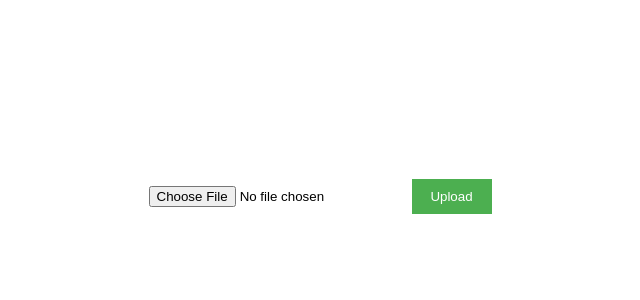
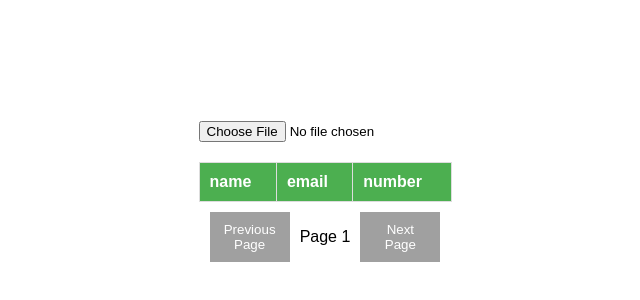
Before and after one commit to SurajAg1/contact_file_upload_frontend, a React (Create React App) app: page / in a window 1280 px wide. Shown: the part 204-504 px from the top of the page, without its empty margins (315-955 px from the left). Built offline with nearby package versions, Linux system fonts and the light colour scheme.

Commit message:
frontend

```diff
--- a/package.json
+++ b/package.json
@@ -10,7 +10,8 @@
     "react": "^18.2.0",
     "react-dom": "^18.2.0",
     "react-scripts": "5.0.1",
-    "web-vitals": "^2.1.4"
+    "web-vitals": "^2.1.4",
+    "xlsx": "^0.18.5"
   },
   "scripts": {
     "start": "react-scripts start",
--- a/src/App.js
+++ b/src/App.js
@@ -1,4 +1,5 @@
 import React, { useState } from 'react';
+import XLSX from 'xlsx';
 import './App.css';
 
 const FileUpload = () => {
@@ -6,7 +7,6 @@ const FileUpload = () => {
   const [tableData, setTableData] = useState([]);
   const [currentPage, setCurrentPage] = useState(1);
   const rowsPerPage = 10;
-  const allowedFileTypes = ['application/vnd.ms-excel', 'application/vnd.openxmlformats-officedocument.spreadsheetml.sheet'];
 
   const handleFileChange = (event) => {
     const selectedFile = event.target.files[0];
@@ -17,6 +17,7 @@ const FileUpload = () => {
 
       if (isCsvOrExcel) {
         setFile(selectedFile);
+        readAndDisplayFile(selectedFile);
       } else {
         alert('Please select a valid CSV, XLS, or XLSX file.');
         // Optionally, you can clear the file input
@@ -25,29 +26,20 @@ const FileUpload = () => {
     }
   };
 
+  const readAndDisplayFile = (selectedFile) => {
+    const reader = new FileReader();
 
-  const handleUpload = () => {
-    if (!file) {
-      alert('Please select a file to upload.');
-      return;
-    }
+    reader.onload = (e) => {
+      const result = e.target.result;
+      const workbook = XLSX.read(result, { type: 'binary' });
+      const sheetName = workbook.SheetNames[0];
+      const worksheet = workbook.Sheets[sheetName];
+      const data = XLSX.utils.sheet_to_json(worksheet, { header: 1 });
 
-    const formData = new FormData();
-    formData.append('file', file);
+      setTableData(data.slice(1)); // Assuming the first row is the header
+    };
 
-    fetch('http://localhost:3001/upload', {
-      method: 'POST',
-      body: formData,
-    })
-      .then(response => response.json())
-      .then(data => {
-        console.log('File uploaded successfully:', data);
-        setTableData(data.data || []);
-        setCurrentPage(1); // Reset to the first page after uploading a new file
-      })
-      .catch(error => {
-        console.error('Error uploading file:', error);
-      });
+    reader.readAsBinaryString(selectedFile);
   };
 
   const handleNextPage = () => {
@@ -69,9 +61,8 @@ const FileUpload = () => {
     <div>
       <div className='upload'>
         <input type="file" onChange={handleFileChange} accept=".csv, application/vnd.openxmlformats-officedocument.spreadsheetml.sheet, application/vnd.ms-excel" />
-        <button onClick={handleUpload}>Upload</button>
       </div>
-      {tableData.length > 0 && (
+      {tableData.length >= 0 && (
         <div>
           <table>
             <thead>
```
Also changed, not shown: 1 other file (tests, documents, lock files or other folders).
